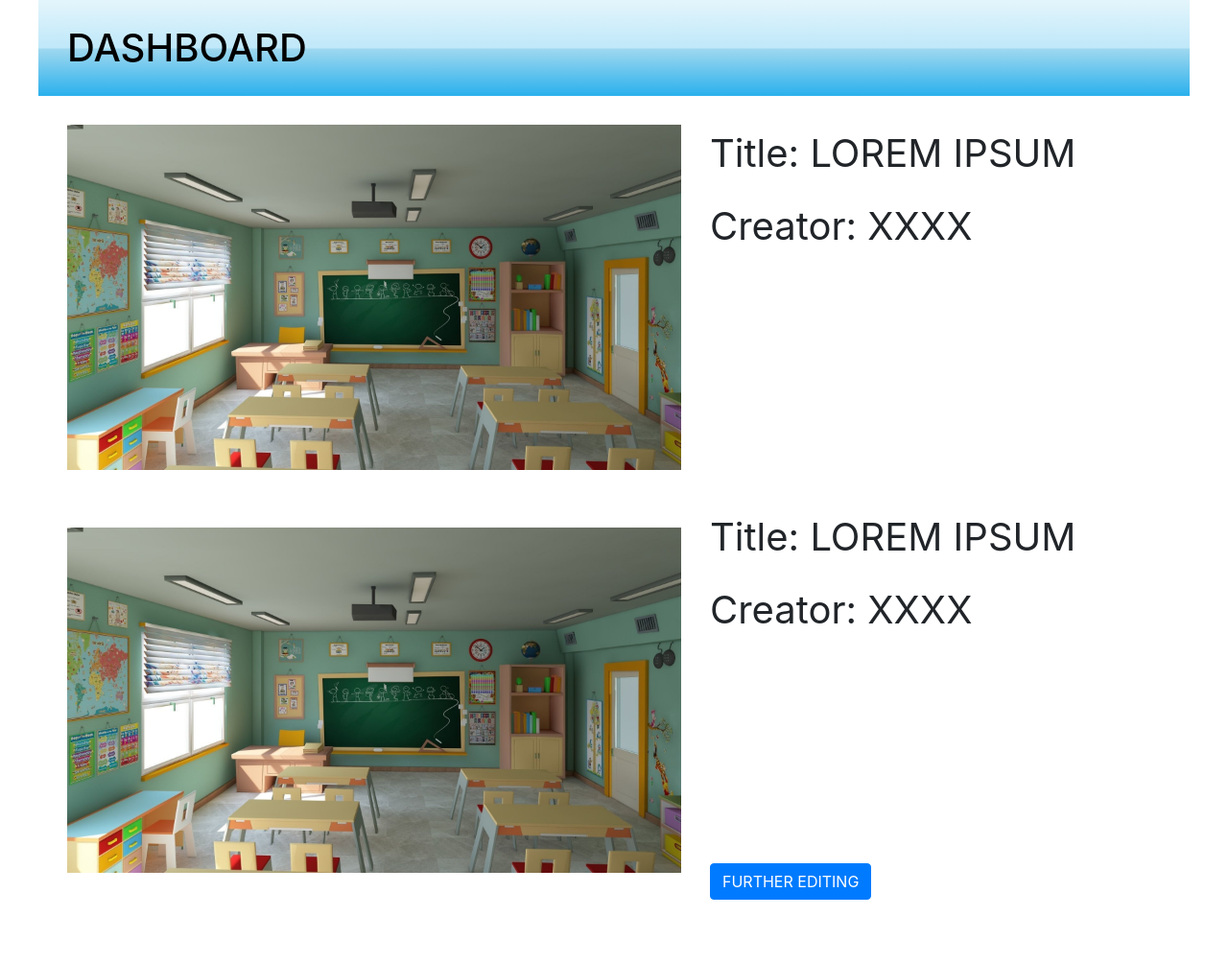
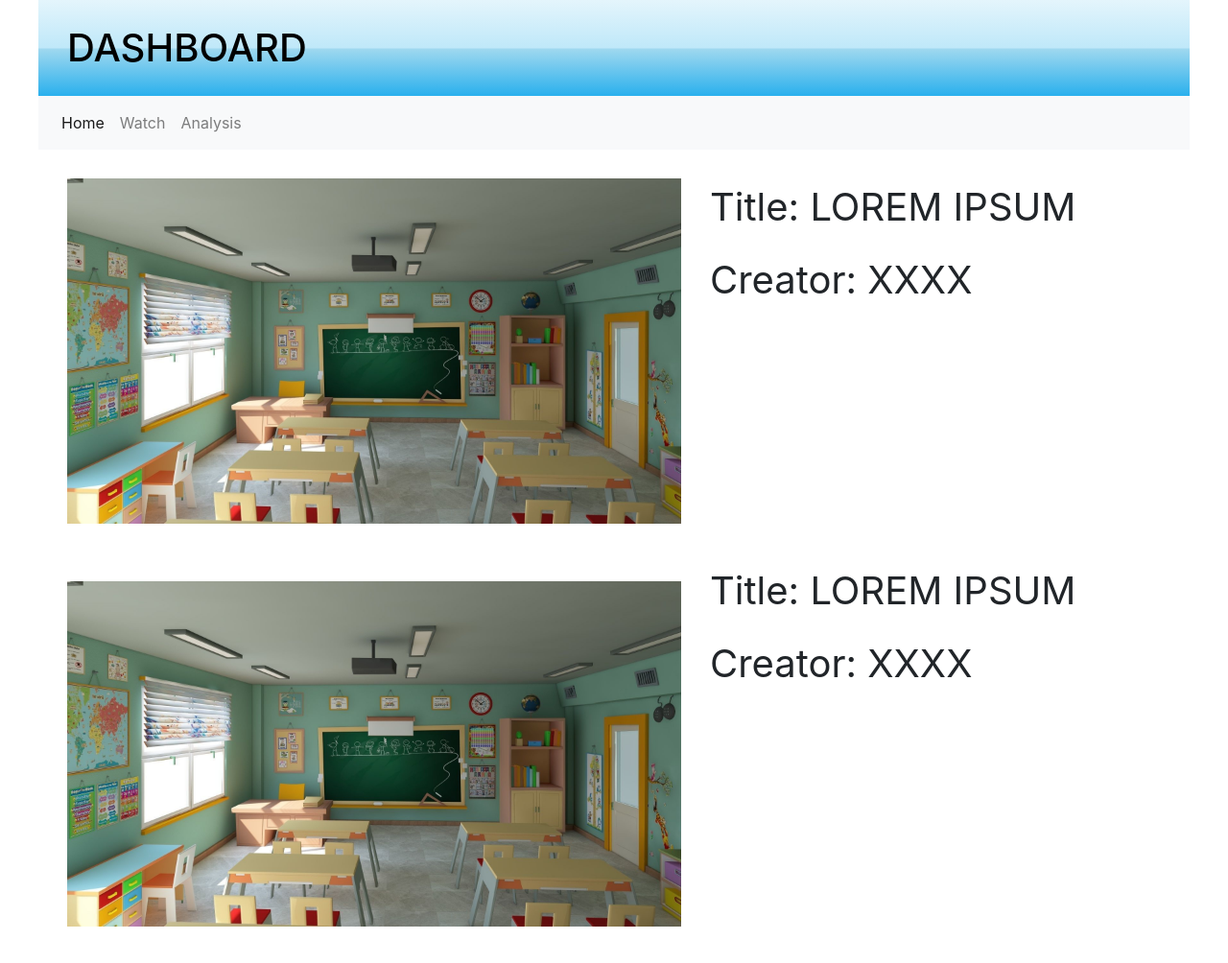
Before and after one commit to jovannitjuandi/Hackathon, a plain HTML site: page custom.html in a window 1280 px wide. Shown: the top 1004 px of the page at 96% size. Drawn offline with nearby package versions, Linux system fonts and the light colour scheme.

Commit message:
custom.html

```diff
--- a/custom.html
+++ b/custom.html
@@ -27,6 +27,23 @@
 		<div id="header">
 			<h1>DASHBOARD</h1>
 		</div>
+		<div id="menu">
+		<nav class="navbar navbar-expand-lg navbar-light bg-light">
+		  <div class="collapse navbar-collapse" id="navbarNav">
+			<ul class="navbar-nav">
+			  <li class="nav-item active">
+				<a class="nav-link" href="#">Home</a>
+			  </li>
+			  <li class="nav-item">
+				<a class="nav-link" href="#">Watch</a>
+			  </li>
+			  <li class="nav-item">
+				<a class="nav-link" href="#">Analysis</a>
+				</li>
+			</ul>
+		  </div>
+		</nav>
+		</div>
 		<div class="content">
 			<img src="cartoon-classroom-3d-model-3d-model-low-poly-max-obj-mtl-3ds-fbx-c4d-dae.jpg"/>
 			<div class="text">
@@ -42,9 +59,6 @@
 				<p>Creator: XXXX</p>
 			</div>
 		</div>
-		<div class="footer">
-			<button class="btn btn-primary" type="button">FURTHER EDITING</button>
-		</div>
 	</div>
 </body>
 </html>
--- a/style-cust.css
+++ b/style-cust.css
@@ -1,6 +1,9 @@
 *{padding: 0; margin: 0}
 
 #wrapper {width: 1200px; height: 1200px; margin: auto;}
+
+.navbar .nav-link a {width: 100px; color: black}
+.navbar .nav-link a:hover {background-color: #926A6A}
 
 #header {height: 100px; padding-left: 30px; background: #e4f5fc; /* Old browsers */
 background: -moz-linear-gradient(top, #e4f5fc 0%, #bfe8f9 50%, #9fd8ef 51%, #2ab0ed 100%); /* FF3.6-15 */
@@ -15,4 +18,4 @@ filter: progid:DXImageTransform.Microsoft.gradient( startColorstr='#e4f5fc', end
 .content img {width: 700px; height: auto; float: left; padding: 30px}
 .content .text {padding: 30px; font-size: 40px; height: 800px}
 
-btn-primary{width: 150px; bottom: 10px; position: fixed; right: 200px}
+.btn-primary{width: 150px; bottom: 10px; position: fixed; right: 200px}
--- a/style.css
+++ b/style.css
@@ -32,4 +32,3 @@ filter: progid:DXImageTransform.Microsoft.gradient( startColorstr='#183963', end
 
 .btn-primary{width: 150px; bottom: 10px; position: fixed; right: 200px}
 .btn-primary a {color: white; text-decoration-style: none}
-.btn-primary a:hover {color: white; text-decoration-style: none}
```
Also changed, not shown: index.html (+1 -1 lines), Screen Shot 2019-07-13 at 2.07.15 pm.png (added), Screen Shot 2019-07-13 at 2.08.17 pm.png (added), Screen Shot 2019-07-13 at 2.11.56 pm.png (added).
